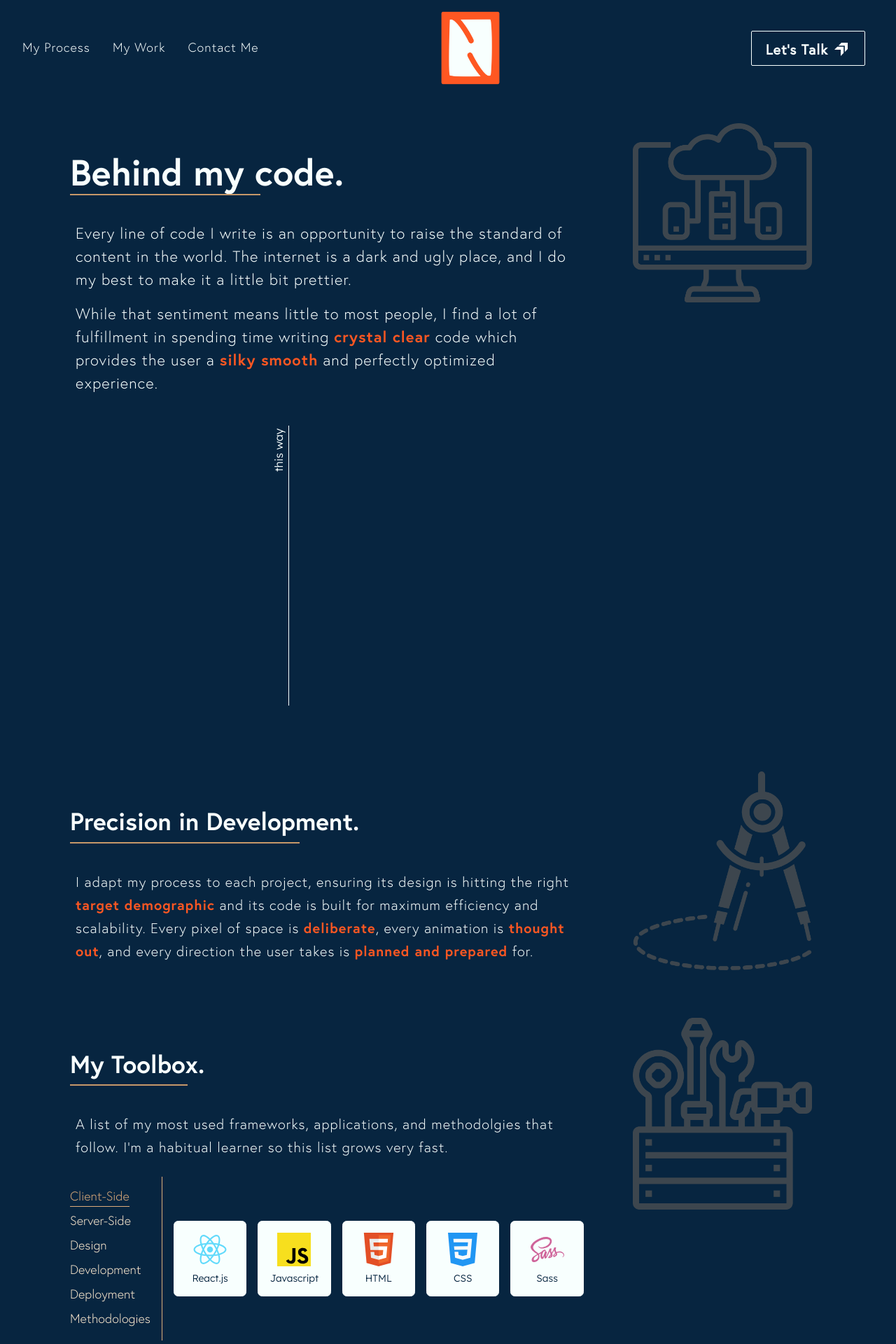
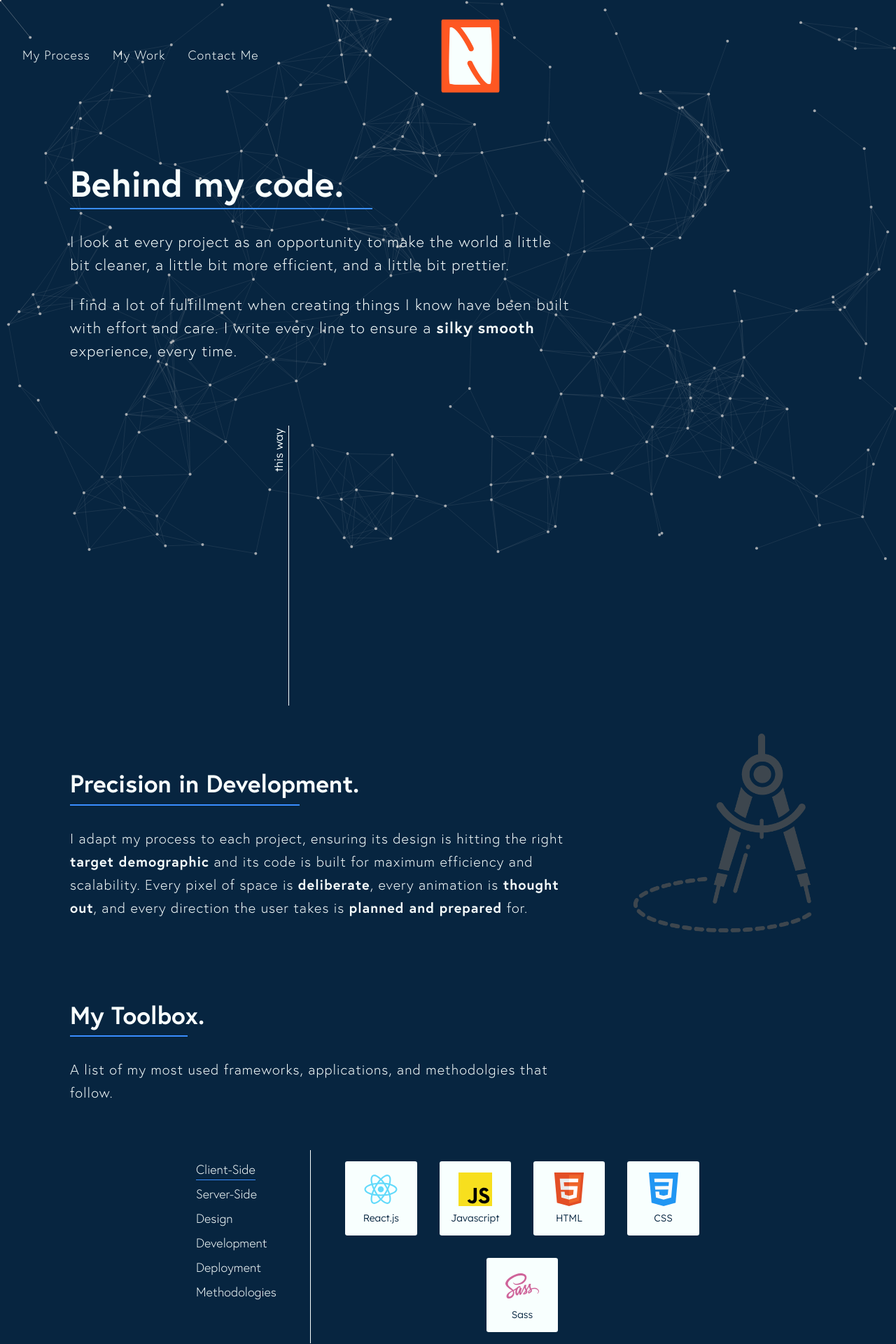
Before and after one commit to nickdoucette24/portfolio, a React (Create React App) app in the folder client/: page /my-process in a window 1280 px wide. Shown: the top 1920 px of the page at 70% size. Built offline with nearby package versions, Linux system fonts and the light colour scheme.

Commit message:
Styling almost done for process page, toolbox animations good, still need to finish min and max widths for it and a want to make a min height for each breakpoint too.

```diff
--- a/client/src/components/Header/Header.js
+++ b/client/src/components/Header/Header.js
@@ -2,8 +2,7 @@ import { useState, useEffect } from "react";
 import { Link, useNavigate, useLocation } from "react-router-dom";
 import "./Header.scss";
 import logoCloud from "../../assets/images/n-logo.png";
-// import logoName from "../../assets/images/name-logo.png";
-import bulbIcon from "../../assets/icons/talk-arrow.svg";
+import bulbIcon from "../../assets/icons/calendar.svg";
 
 const Header = ({ contactRef, projectsRef }) => {
   const [isActive, setIsActive] = useState(false);
@@ -18,6 +17,10 @@ const Header = ({ contactRef, projectsRef }) => {
     setSelectedNav("");
     setShowHomeButton(false);
     navigate("/");
+    window.scrollTo({
+      top: 0,
+      behavior: "smooth",
+    });
   };
 
   const handleNavClear = () => {
@@ -47,15 +50,24 @@ const Header = ({ contactRef, projectsRef }) => {
     }
   };
 
-  const handleLetsTalkClick = () => {
-    handleNavClear();
-    if (showHomeButton) {
-      handleNavigateHome();
-    } else {
-      setShowHomeButton(true);
-      navigate("/booking");
-    }
+  const handleProcessClick = () => {
+    navigate("/my-process");
+    window.scrollTo({
+      top: 0,
+      behavior: "instant",
+    });
+    setSelectedNav("My Process");
   };
+
+  // const handleLetsTalkClick = () => {
+  //   handleNavClear();
+  //   if (showHomeButton) {
+  //     handleNavigateHome();
+  //   } else {
+  //     setShowHomeButton(true);
+  //     navigate("/booking");
+  //   }
+  // };
 
   // Animated Hamburger Menu Function
   const toggleHamburger = () => {
@@ -86,7 +98,7 @@ const Header = ({ contactRef, projectsRef }) => {
                   selectedNav === "My Process" ? "nav-link__selected" : ""
                 } ${isScrolled ? "nav-link__scrolled" : ""}`}
                 to={"/my-process"}
-                onClick={() => setSelectedNav("My Process")}
+                onClick={handleProcessClick}
               >
                 My Process
               </Link>
@@ -124,17 +136,34 @@ const Header = ({ contactRef, projectsRef }) => {
           onClick={() => handleNavigateHome()}
         />
       </div>
-      <div className="header__cta">
-        <div className="header__container">
-          <Link
+      {/* <div className="header__cta"> */}
+      <div className="header__container">
+        <div className="header__container--hamburger">
+          <button
+            className={`hamburger hamburger--spring ${
+              isActive ? "is-active" : ""
+            }`}
+            type="button"
+            onClick={toggleHamburger}
+          >
+            <span className="hamburger-box">
+              <span
+                className={`hamburger-inner ${
+                  isScrolled ? "hamburger-scrolled" : ""
+                }`}
+              ></span>
+            </span>
+          </button>
+        </div>
+        {/* <Link
             className={`header__talk ${
               isScrolled ? "header__talk--scrolled" : ""
             }`}
-            to={"/booking"}
+            to="/booking"
             onClick={handleLetsTalkClick}
           >
             <h4 className="header__talk--text">
-              {showHomeButton ? "Home" : "Let's Talk"}
+              {showHomeButton ? "Home" : "My Calendar"}
             </h4>
             <img
               src={bulbIcon}
@@ -142,26 +171,9 @@ const Header = ({ contactRef, projectsRef }) => {
                 isScrolled ? "header__talk--icon-scrolled" : ""
               }`}
             />
-          </Link>
-          <div className="header__container--hamburger">
-            <button
-              className={`hamburger hamburger--spring ${
-                isActive ? "is-active" : ""
-              }`}
-              type="button"
-              onClick={toggleHamburger}
-            >
-              <span className="hamburger-box">
-                <span
-                  className={`hamburger-inner ${
-                    isScrolled ? "hamburger-scrolled" : ""
-                  }`}
-                ></span>
-              </span>
-            </button>
-          </div>
-        </div>
+          </Link> */}
       </div>
+      {/* </div> */}
     </header>
   );
 };
--- a/client/src/components/Header/Header.scss
+++ b/client/src/components/Header/Header.scss
@@ -12,7 +12,8 @@
   display: flex;
   justify-content: space-between;
   align-items: center;
-  transition: background-color 0.3s ease-in-out, box-shadow 0.3s ease-in-out;
+  transition: background-color 0.3s ease-in-out, box-shadow 0.3s ease-in-out,
+    height 0.3s ease-in-out;
 
   @include mobile {
     padding: 1rem 1.75rem;
@@ -24,6 +25,7 @@
   @include laptop {
     padding: 2.5rem 2.5rem 2.5rem 1.75rem;
     max-width: 100%;
+    height: 10rem;
   }
   @include desktop {
     padding: 2.5rem 2.75rem 2.5rem 2rem;
@@ -34,6 +36,11 @@
     box-shadow: 0 4px 2px -2px rgba(0, 0, 0, 0.2);
     border-radius: 0 0 0.125rem 0.125rem;
     border-bottom: 4px solid $orange;
+    transition: height 0.3s ease-in-out;
+
+    @include laptop {
+      height: 8rem;
+    }
   }
 
   &__navs {
@@ -96,79 +103,83 @@
     }
   }
 
-  &__talk {
-    @include work-together;
-    display: flex;
-    justify-content: center;
-    align-items: center;
-    gap: 0.25rem;
-    border-color: $cloud;
-    box-sizing: border-box;
-    border-radius: 0.125rem;
-    margin: 0.25rem 0;
-    color: $cloud;
-    padding: 0.25rem 0.5rem;
+  // &__talk {
+  //   display: none;
+  //   justify-content: center;
+  //   align-items: center;
+  //   gap: 0.25rem;
+  //   border: 1px solid transparent;
+  //   background-color: #00000032;
+  //   box-sizing: border-box;
+  //   text-decoration: none;
+  //   border-radius: 1rem;
+  //   margin: 0.25rem 0;
+  //   color: $cloud;
+  //   padding: 0.25rem 0.5rem;
 
-    @include tablet {
-      padding: 0.25rem 1rem;
-      gap: 0.5rem;
-    }
+  //   @include tablet {
+  //     padding: 0.25rem 1rem;
+  //     gap: 0.5rem;
+  //     display: flex;
+  //   }
 
-    @include laptop {
-      padding: 0.25rem 1.25rem 0 1.25rem;
-    }
+  //   @include laptop {
+  //     padding: 0.25rem 1.25rem 0 1.25rem;
+  //   }
 
-    &:hover {
-      border-color: $superhero;
-      background-color: $superhero;
-      color: $cloud;
-      transition: background-color 0.3s ease-in-out, color 0.3s ease-in-out,
-        transform 0.3s ease-in-out, box-shadow 0.3s ease-in-out;
-    }
+  //   &:hover {
+  //     border-color: $superhero;
+  //     background-color: $superhero;
+  //     color: $cloud;
+  //     transition: background-color 0.3s ease-in-out, color 0.3s ease-in-out,
+  //       transform 0.3s ease-in-out, box-shadow 0.3s ease-in-out;
+  //   }
 
-    &--scrolled {
-      border-color: $deep;
-      color: $deep;
+  //   &--scrolled {
+  //     border-color: $deep;
+  //     color: $deep;
 
-      &:hover {
-        border-color: $deep;
-        background-color: $deep;
-        color: $cloud;
-      }
-    }
+  //     &:hover {
+  //       border-color: $deep;
+  //       background-color: $deep;
+  //       color: $cloud;
+  //     }
+  //   }
 
-    &--text {
-      font-family: Europa Regular;
-      margin: 0.25rem 0 0 0;
+  //   &--text {
+  //     font-family: Europa Light;
+  //     margin: 0.25rem 0 0 0;
+  //     font-size: 0.8rem;
 
-      @include tablet {
-        margin: 0.4rem 0 0.125rem 0;
-      }
+  //     @include tablet {
+  //       margin: 0.4rem 0 0.125rem 0;
+  //     }
 
-      @include laptop {
-        margin: 0.5rem 0 0.35rem 0;
-      }
-    }
+  //     @include laptop {
+  //       margin: 0.5rem 0 0.35rem 0;
+  //       font-size: 1.125rem;
+  //     }
+  //   }
 
-    &--icon {
-      width: 1.25rem;
-      filter: brightness(120) saturate(0.2);
-      transition: filter 0.1s ease-in-out;
+  //   &--icon {
+  //     width: 2rem;
+  //     filter: brightness(120) saturate(0.2);
+  //     transition: filter 0.1s ease-in-out;
 
-      @include tablet {
-        width: 1.4rem;
-      }
+  //     @include tablet {
+  //       width: 1.4rem;
+  //     }
 
-      @include laptop {
-        width: 1.5rem;
-        margin-bottom: 0.2rem;
-      }
+  //     @include laptop {
+  //       width: 2rem;
+  //       margin-bottom: 0.2rem;
+  //     }
 
-      &-scrolled {
-        filter: none;
-      }
-    }
-  }
+  //     &-scrolled {
+  //       filter: none;
+  //     }
+  //   }
+  // }
 
   &__container {
     display: flex;
@@ -312,27 +323,27 @@
 }
 
 .hamburger-box {
-  width: 1.5rem;
+  width: 1.75rem;
   @include flex-centre;
 }
 
 .hamburger-inner {
-  width: 1.5rem;
+  width: 1.75rem;
   height: 0.15rem;
   filter: invert(100%);
 
   &::before {
-    width: 1.5rem;
+    width: 1.75rem;
     height: 0.15rem;
   }
 
   &::after {
-    width: 1.5rem;
+    width: 1.75rem;
     height: 0.15rem;
   }
 }
 
 .hamburger-scrolled {
-  filter: invert(52%) sepia(86%) saturate(3741%) hue-rotate(204deg)
-    brightness(91%) contrast(92%);
+  filter: invert(40%) sepia(86%) saturate(3741%) hue-rotate(10deg)
+    brightness(120%) contrast(92%);
 }
--- a/client/src/components/IntroSection/IntroSection.js
+++ b/client/src/components/IntroSection/IntroSection.js
@@ -1,4 +1,6 @@
 import { useState } from "react";
+import HeroCanvas from "../../components/HeroCanvas/HeroCanvas";
+
 import processImg from "../../assets/icons/behind-code.png";
 import precisionImg from "../../assets/icons/precision.png";
 import toolboxImg from "../../assets/icons/toolbox.png";
@@ -30,9 +32,6 @@ import restfulLogo from "../../assets/images/restful.svg";
 import cicdLogo from "../../assets/images/cicd.svg";
 import mobileLogo from "../../assets/images/mobile.svg";
 import "./IntroSection.scss";
-
-const IntroSection = () => {
-  const [selectedCategory, setSelectedCategory] = useState("Client-Side");
 
 const categories = {
   "Client-Side": [
@@ -73,30 +72,42 @@ const IntroSection = () => {
     { name: "CI/CD", logo: cicdLogo },
   ],
 };
+
+const IntroSection = () => {
+  const [selectedCategory, setSelectedCategory] = useState("Client-Side");
+  const [icons, setIcons] = useState(categories["Client-Side"]);
+  const [isAnimating, setIsAnimating] = useState(false);
+
+  const handleCategoryChange = (category) => {
+    if (selectedCategory === category) return; // Prevent redundant animations
+    setIsAnimating(true);
+
+    // Wait for slide-out animation to finish before changing icons
+    setTimeout(() => {
+      setSelectedCategory(category);
+      setIcons(categories[category]);
+      setIsAnimating(false); // Trigger slide-in animation
+    }, 500); // Match the animation duration in CSS
+  };
+
   return (
     <section className="process-section">
-      <div className="process-container">
-        <img className="process-container__img" src={processImg} />
-        <h1 className="process-container__heading behind-heading">
+      <HeroCanvas />
+      <div className="process-container behind-container">
+        {/* <img className="process-container__img" src={processImg} /> */}
+        <h1 className="process-container__heading behind-container__heading">
           Behind my code.
         </h1>
-        <hr className="process-container__divider behind-heading__divider" />
+        <hr className="process-container__divider behind-container__divider" />
         <p className="process-container__text">
-          Every line of code I write is an opportunity to raise the standard of
-          content in the world. The internet is a dark and ugly place, and I do
-          my best to make it a little bit prettier.
+          I look at every project as an opportunity to make the world a little
+          bit cleaner, a little bit more efficient, and a little bit prettier.
         </p>
-        <p className="process-container__text">
-          While that sentiment means little to most people, I find a lot of
-          fulfillment in spending time writing{" "}
-          <span className="process-container__text--highlight">
-            crystal clear
-          </span>{" "}
-          code which provides the user a{" "}
-          <span className="process-container__text--highlight">
-            silky smooth
-          </span>{" "}
-          and perfectly optimized experience.
+        <p className="process-container__text process-container__text--bottom">
+          I find a lot of fulfillment when creating things I know have been
+          built with effort and care. I write every line to ensure a{" "}
+          <span className="process-container__text--bold">silky smooth</span>{" "}
+          experience, every time.
         </p>
       </div>
       <div className="scroll-container">
@@ -128,14 +139,14 @@ const IntroSection = () => {
         </p>
       </div>
       <div className="process-container toolbox-container">
-        <img className="process-container__img" src={toolboxImg} />
+        {/* <img className="process-container__img" src={toolboxImg} /> */}
         <h2 className="process-container__heading toolbox-container__heading">
           My Toolbox.
         </h2>
         <hr className="process-container__divider toolbox-container__divider" />
         <p className="process-container__text process-container__body">
           A list of my most used frameworks, applications, and methodolgies that
-          follow. I'm a habitual learner so this list grows very fast.
+          follow.
         </p>
         <div className="toolbox-list">
           <div className="toolbox-list__container">
@@ -147,7 +158,7 @@ const IntroSection = () => {
                     className={`toolbox-list__item ${
                       selectedCategory === category ? "active" : ""
                     }`}
-                    onClick={() => setSelectedCategory(category)}
+                    onClick={() => handleCategoryChange(category)}
                   >
                     {category}
                   </li>
@@ -155,9 +166,13 @@ const IntroSection = () => {
               </ul>
             </div>
             <hr className="toolbox-list__divider" />
-            <div className="toolbox-list__icons">
+            <div
+              className={`toolbox-list__icons ${
+                isAnimating ? "slide-out" : "slide-in"
+              }`}
+            >
               <ul className="toolbox-list__icon-list">
-                {categories[selectedCategory].map((tool) => (
+                {icons.map((tool) => (
                   <li key={tool.name} className="toolbox-list__icon-item">
                     <img
                       className="toolbox-list__icon-item--img"
--- a/client/src/components/IntroSection/IntroSection.scss
+++ b/client/src/components/IntroSection/IntroSection.scss
@@ -7,6 +7,16 @@
   gap: 4rem;
   align-items: center;
   margin: 3rem 1.5rem 4rem 1.5rem;
+
+  @include mobile {
+    margin-left: 1.75rem;
+    margin-right: 1.75rem;
+  }
+
+  @include tablet {
+    margin-left: 2.25rem;
+    margin-right: 2.25rem;
+  }
 }
 
 .process-container {
@@ -32,7 +42,6 @@
     font-family: Europa Light;
     max-width: 22.25rem;
     font-size: 1.25rem;
-    padding: 0.5rem;
     line-height: 2rem;
     letter-spacing: 1px;
     z-index: 1;
@@ -46,21 +55,15 @@
     }
 
     @include laptop {
-      max-width: 30rem;
-    }
-
-    @include desktop {
       max-width: 45rem;
     }
 
-    &--highlight {
-      font-family: Europa Bold;
-      color: $orange;
+    &--bottom {
+      margin-top: 1.5rem;
     }
 
     &--bold {
       font-family: Europa Bold;
-      color: $orange;
     }
   }
 
@@ -79,7 +82,7 @@
 
   &__divider {
     border: none;
-    border-bottom: 2px solid $lion;
+    border-bottom: 2px solid $superhero;
     margin: 0 0 2rem 0;
   }
 
@@ -101,8 +104,11 @@
   }
 }
 
-.behind-heading {
+.behind-container {
+  margin-top: 1rem;
+  &__heading {
     font-size: 2rem;
+    padding-bottom: 0.25rem;
     margin-top: 3rem;
 
     @include tablet {
@@ -117,9 +123,22 @@
       font-size: 3.25rem;
       width: 100%;
     }
+  }
 
   &__divider {
     width: 17rem;
+
+    @include tablet {
+      width: 19rem;
+    }
+
+    @include laptop {
+      width: 23rem;
+    }
+
+    @include desktop {
+      width: 27rem;
+    }
   }
 }
 
@@ -185,18 +204,40 @@
 }
 
 .toolbox-list {
-  @include flex-centre;
+  display: flex;
+  flex-direction: column;
+  align-items: center;
+  width: 100%;
 
   &__container {
     display: flex;
-    justify-content: center;
-    margin-top: 1rem;
+    justify-content: flex-start;
+    margin-top: 2rem;
+
+    @include mobile {
+      min-width: 26rem;
+      max-width: 26rem;
+      margin-top: 3rem;
+    }
+
+    @include tablet {
+      min-width: 35rem;
+      max-width: 35rem;
+      margin-top: 4rem;
+    }
+
+    @include laptop {
+      min-width: 45rem;
+      max-width: 45rem;
+      margin-top: 4rem;
+    }
   }
 
   &__titles {
     display: flex;
     flex-direction: column;
     margin: 1rem 0;
+    width: fit-content;
   }
 
   &__list {
@@ -206,20 +247,20 @@
     display: flex;
     flex-direction: column;
     gap: 0.5rem;
+    width: fit-content;
   }
 
   &__item {
     @include p2;
     cursor: pointer;
     position: relative;
-    color: $cream;
     width: fit-content;
     transition: color 0.3s ease-in-out;
     font-family: Europa Light;
 
     &:hover,
     &.active {
-      color: $wooden;
+      color: $cloud;
 
       &::after {
         content: "";
@@ -228,7 +269,7 @@
         left: 0;
         width: 100%;
         height: 1px;
-        background-color: $wooden;
+        background-color: $superhero;
         transition: width 0.3s ease-in-out;
       }
     }
@@ -240,7 +281,7 @@
       left: 0;
       width: 0;
       height: 1px;
-      background-color: $cream;
+      background-color: $superhero;
       transition: width 0.3s ease-in-out;
     }
 
@@ -251,12 +292,36 @@
 
   &__divider {
     border: none;
-    border-left: 1px solid $wooden;
+    border-left: 1px solid $cloud;
     margin: 0 1rem;
+
+    @include mobile {
+      margin: 0 1.5rem;
+    }
+
+    @include tablet {
+      margin: 0 2rem;
+    }
+
+    @include laptop {
+      margin: 0 3rem;
+    }
   }
 
   &__icons {
-    @include flex-centre;
+    display: flex;
+    justify-content: center;
+    align-items: center;
+    position: relative;
+    overflow: hidden; // Ensures no content spills during animation
+
+    &.slide-out {
+      animation: slideOut 0.5s ease-in-out forwards;
+    }
+
+    &.slide-in {
+      animation: slideIn 0.5s ease-in-out forwards;
+    }
   }
 
   &__icon-list {
@@ -266,6 +331,19 @@
     list-style: none;
     padding: 0;
     flex-wrap: wrap;
+    justify-content: center;
+
+    @include mobile {
+      gap: 1.25rem;
+    }
+
+    @include tablet {
+      gap: 1.5rem;
+    }
+
+    @include laptop {
+      gap: 2rem;
+    }
   }
 
   &__icon-item {
@@ -276,8 +354,7 @@
     justify-content: center;
     align-items: center;
     gap: 0.5rem;
-    border: 1px solid $cloud;
-    border-radius: 0.4rem;
+    border-radius: 0.2rem;
     padding: 1rem 0.5rem;
     background-color: $cloud;
     cursor: pointer;
@@ -309,12 +386,12 @@
   display: flex;
   align-items: flex-start;
   position: absolute;
-  top: 45rem;
+  top: 42rem;
   left: 30%;
   z-index: 1;
 
   @include mobile {
-    top: 41rem;
+    top: 38rem;
   }
 
   @include tablet {
@@ -358,3 +435,27 @@
     }
   }
 }
+
+// ! Keyframe Animations
+
+@keyframes slideOut {
+  0% {
+    opacity: 1;
+    transform: translateX(0);
+  }
+  100% {
+    opacity: 0;
+    transform: translateX(20px);
+  }
+}
+
+@keyframes slideIn {
+  0% {
+    opacity: 0;
+    transform: translateX(-20px);
+  }
+  100% {
+    opacity: 1;
+    transform: translateX(0);
+  }
+}
--- a/client/src/pages/MyProcessPage/MyProcessPage.scss
+++ b/client/src/pages/MyProcessPage/MyProcessPage.scss
@@ -7,7 +7,6 @@
   flex-direction: column;
   align-items: center;
   padding-top: 6rem;
-  background-color: $deep;
   color: $cloud;
 
   @include laptop {
--- a/client/src/sass/partials/_mixins.scss
+++ b/client/src/sass/partials/_mixins.scss
@@ -225,7 +225,6 @@
   display: inline-block;
   background: none;
   font-family: Europa Light;
-  font-weight: 400;
   font-size: 0.8rem;
   color: $cloud;
   border: none;
```
Also changed, not shown: client/src/components/AboutSection/AboutSection.js (+12 -1 lines), client/src/assets/icons/calendar.svg (added). Lines whose indentation alone changed are shown as unchanged.
